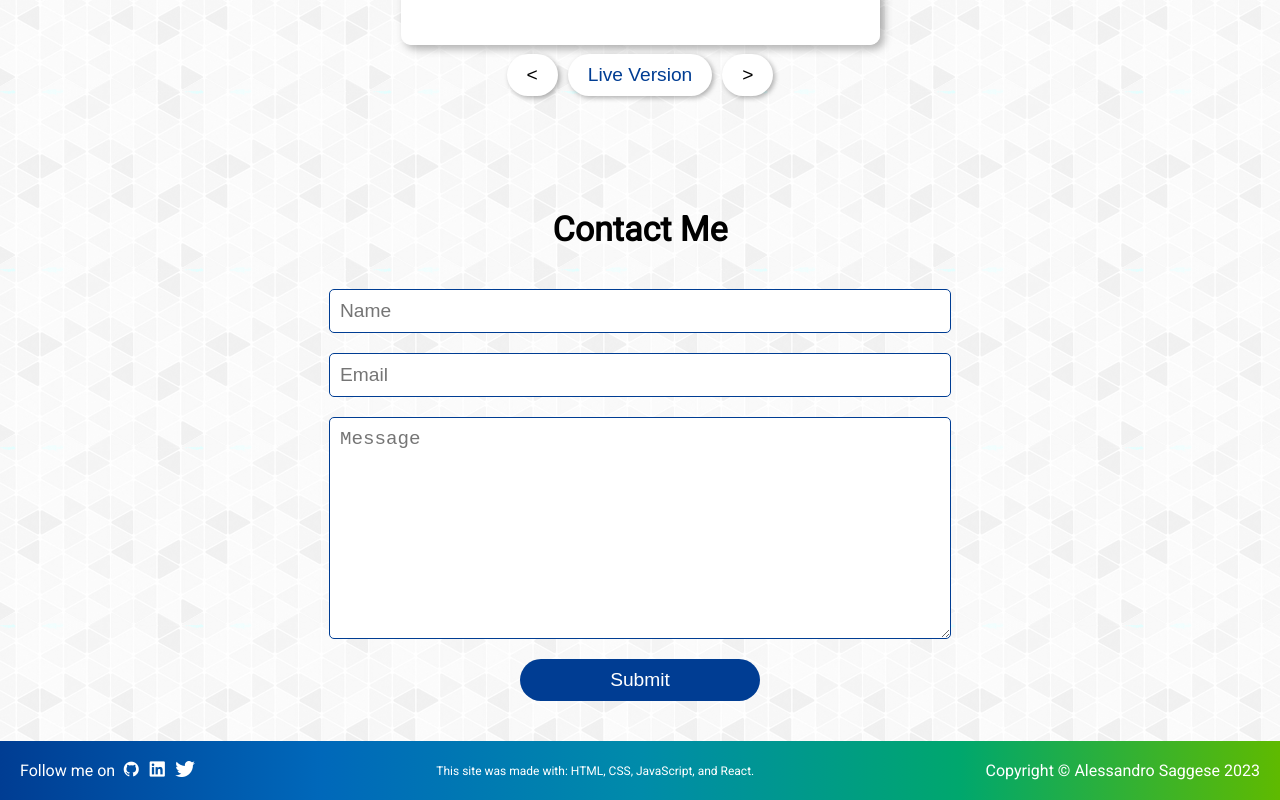
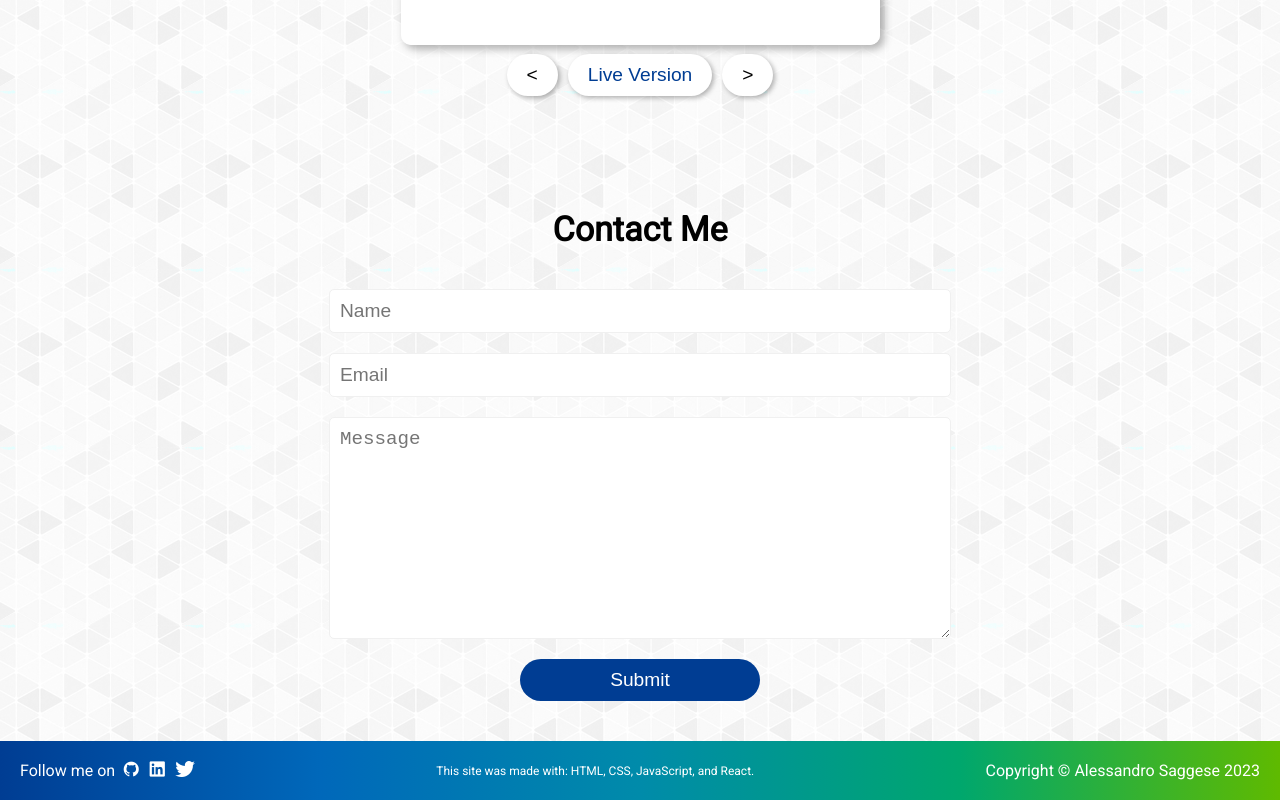
Before and after one commit to asaggse/my-personal-website, a React (Create React App) app: page / in a window 1280 px wide. Shown: the part 1881-2681 px from the top of the page. Built offline with nearby package versions, Linux system fonts and the light colour scheme.

Commit message:
Update Contact.css

```diff
--- a/src/components/Contact.css
+++ b/src/components/Contact.css
@@ -22,7 +22,8 @@
     font-size: 1.2rem;
     border-radius: 5px;
     border: none;
-    border: 1px solid #003D93;
+    /* border: 1px solid #003D93; */
+    border: 1px solid #f0f0f0;
 }
 
 #contact form textarea {
```
